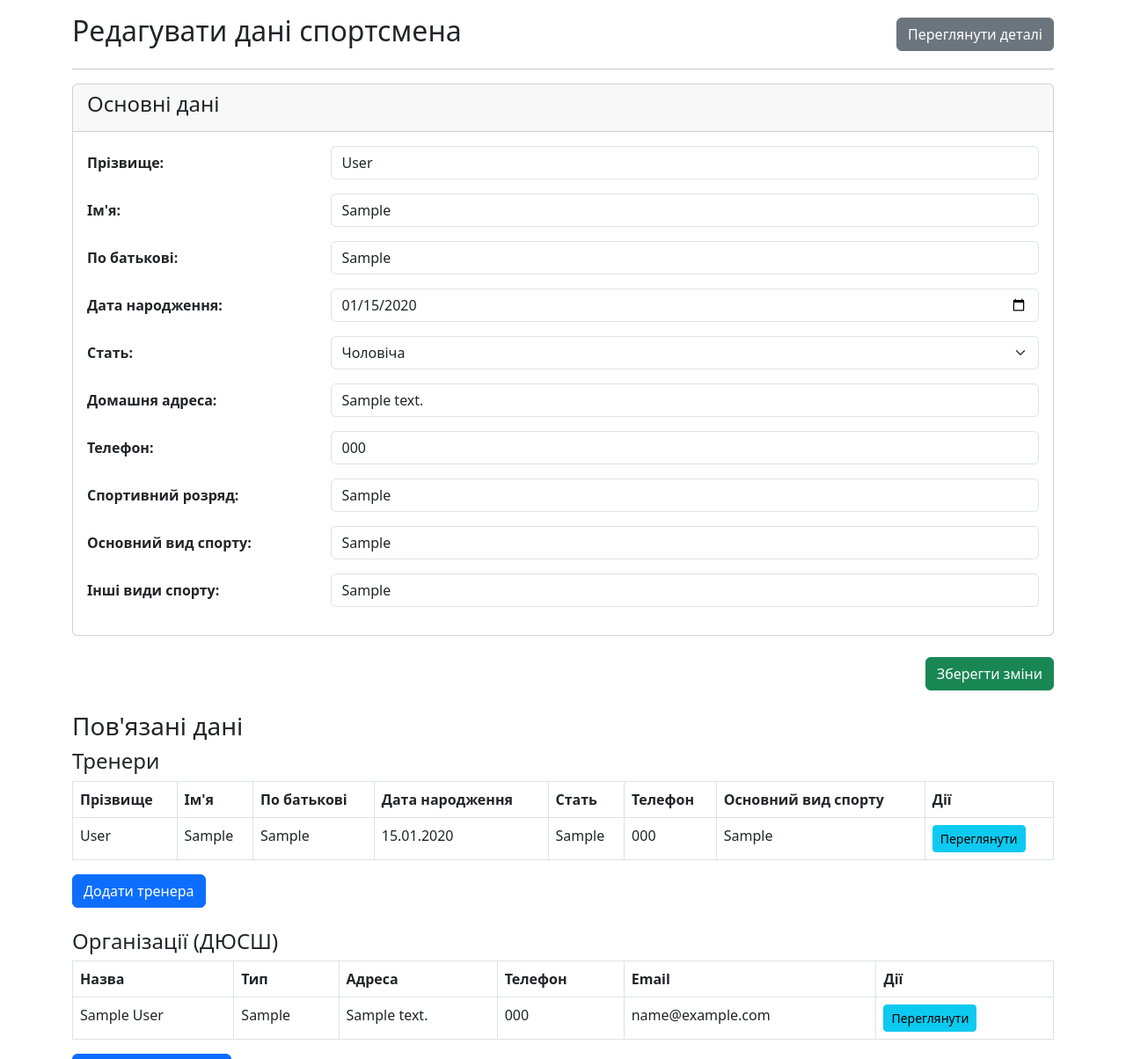
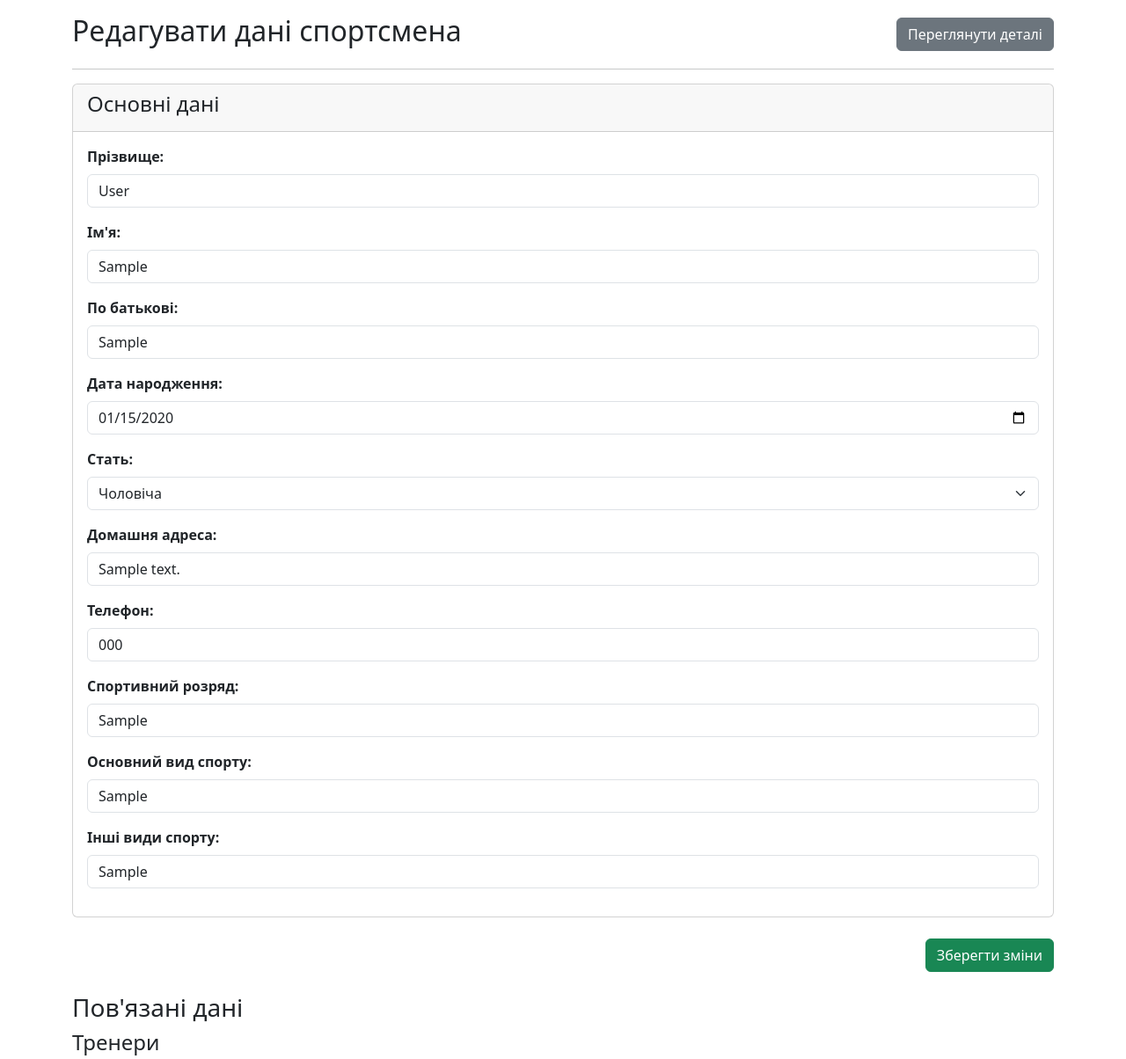
Before and after one commit to YevhenKhomenko/sport-health-accounting, a Django app: page /sportsperson/1/edit/ in a window 1280 px wide. Shown: the part 56-1260 px from the top of the page at 88% size. Run offline with Django 5.2, Linux system fonts and the light colour scheme; a user stored in the database is signed in; tables that the repository leaves empty hold one stand-in row (values such as "Sample post"); some libraries are stand-ins or nearby versions.

Commit message:
working on changes for sportperson editing and filtering

```diff
--- a/accounting/forms.py
+++ b/accounting/forms.py
@@ -32,6 +32,7 @@ class SportspersonSearchForm(forms.Form):
     )
 
 
+
 class SportspersonForm(forms.ModelForm):
     class Meta:
         model = Sportsperson
@@ -47,7 +48,64 @@ class SportspersonForm(forms.ModelForm):
                 ('female', 'Жіноча'),
             )),
         }
+"""
 
+class SportspersonForm(forms.ModelForm):
+    # Додаємо поля для тренерів і організацій як ModelMultipleChoiceField
+    trainers = forms.ModelMultipleChoiceField(
+        queryset=Trainer.objects.all(),
+        required=False,
+        widget=forms.SelectMultiple(attrs={'class': 'form-control'})
+    )
+    organizations = forms.ModelMultipleChoiceField(
+        queryset=Organization.objects.all(),
+        required=False,
+        widget=forms.SelectMultiple(attrs={'class': 'form-control'})
+    )
+
+    class Meta:
+        model = Sportsperson
+        fields = [
+            'last_name', 'first_name', 'patronymic', 'date_of_birth',
+            'gender', 'address', 'phone', 'sports_category',
+            'primary_sport', 'additional_sports', 'trainers', 'organizations'
+        ]
+        widgets = {
+            'last_name': forms.TextInput(attrs={'class': 'form-control'}),
+            'first_name': forms.TextInput(attrs={'class': 'form-control'}),
+            'patronymic': forms.TextInput(attrs={'class': 'form-control'}),
+            'date_of_birth': forms.DateInput(attrs={'type': 'date', 'class': 'form-control'}),
+            'gender': forms.Select(attrs={'class': 'form-select'}),
+            'address': forms.TextInput(attrs={'class': 'form-control'}),
+            'phone': forms.TextInput(attrs={'class': 'form-control'}),
+            'sports_category': forms.TextInput(attrs={'class': 'form-control'}),
+            'primary_sport': forms.TextInput(attrs={'class': 'form-control'}),
+            'additional_sports': forms.TextInput(attrs={'class': 'form-control'}),
+        }
+
+    def __init__(self, *args, **kwargs):
+        super().__init__(*args, **kwargs)
+        # Якщо редагуємо існуючий об'єкт, заповнюємо початкові значення для тренерів та організацій:
+        if self.instance and self.instance.pk:
+            self.fields['trainers'].initial = self.instance.trainers.all()
+            self.fields['organizations'].initial = self.instance.organizations.all()
+
+    def save(self, commit=True):
+        # Зберігаємо основні дані спортсмена
+        sportsperson = super().save(commit=False)
+        if commit:
+            sportsperson.save()
+            # Оновлюємо зв'язки ManyToMany для тренерів та організацій
+            sportsperson.trainers.set(self.cleaned_data['trainers'])
+            sportsperson.organizations.set(self.cleaned_data['organizations'])
+        else:
+            # Якщо commit=False, збереження m2m здійснюється окремо
+            def save_m2m():
+                sportsperson.trainers.set(self.cleaned_data['trainers'])
+                sportsperson.organizations.set(self.cleaned_data['organizations'])
+            self.save_m2m = save_m2m
+        return sportsperson
+"""
 
 class TrainerForm(forms.ModelForm):
     class Meta:
--- a/accounting/templates/accounting/sportperson_form.html
+++ b/accounting/templates/accounting/sportperson_form.html
@@ -3,7 +3,9 @@
 {% block content %}
 <div class="d-flex justify-content-between align-items-center mb-3">
   <h2>Редагувати дані спортсмена</h2>
+  {% if sportsperson %}
     <a href="{% url 'sportsperson_detail' sportsperson.pk %}" class="btn btn-secondary">Переглянути деталі</a>
+  {% endif %}
 </div>
 <hr>
 <!-- Форма редагування основних даних спортсмена -->
@@ -24,89 +26,23 @@
       </ul>
     </div>
   {% endif %}
-
   <div class="card mb-4">
     <div class="card-header">
       <h4>Основні дані</h4>
     </div>
     <div class="card-body">
-        <!-- Прізвище -->
-        <div class="mb-3 row">
-          <label for="{{ form.last_name.id_for_label }}" class="col-sm-3 col-form-label"><strong>Прізвище:</strong></label>
-          <div class="col-sm-9">
-            {{ form.last_name|add_class:"form-control" }}
+      {% for field in form %}
+        <div class="mb-3">
+          <label for="{{ field.id_for_label }}" class="form-label"><strong>{{ field.label }}:</strong></label>
+          {{ field|add_class:"form-control" }}
         </div>
-        </div>
-        <!-- Ім'я -->
-        <div class="mb-3 row">
-          <label for="{{ form.first_name.id_for_label }}" class="col-sm-3 col-form-label"><strong>Ім'я:</strong></label>
-          <div class="col-sm-9">
-            {{ form.first_name|add_class:"form-control" }}
-          </div>
-        </div>
-        <!-- По батькові -->
-        <div class="mb-3 row">
-          <label for="{{ form.patronymic.id_for_label }}" class="col-sm-3 col-form-label"><strong>По батькові:</strong></label>
-          <div class="col-sm-9">
-            {{ form.patronymic|add_class:"form-control" }}
-          </div>
-        </div>
-        <!-- Дата народження -->
-        <div class="mb-3 row">
-          <label for="{{ form.date_of_birth.id_for_label }}" class="col-sm-3 col-form-label"><strong>Дата народження:</strong></label>
-          <div class="col-sm-9">
-            {{ form.date_of_birth|add_class:"form-control" }}
-          </div>
-        </div>
-        <!-- Стать -->
-        <div class="mb-3 row">
-          <label for="{{ form.gender.id_for_label }}" class="col-sm-3 col-form-label"><strong>Стать:</strong></label>
-          <div class="col-sm-9">
-            {{ form.gender|add_class:"form-select" }}
-          </div>
-        </div>
-        <!-- Домашня адреса -->
-        <div class="mb-3 row">
-          <label for="{{ form.address.id_for_label }}" class="col-sm-3 col-form-label"><strong>Домашня адреса:</strong></label>
-          <div class="col-sm-9">
-            {{ form.address|add_class:"form-control" }}
-          </div>
-        </div>
-        <!-- Телефон -->
-        <div class="mb-3 row">
-          <label for="{{ form.phone.id_for_label }}" class="col-sm-3 col-form-label"><strong>Телефон:</strong></label>
-          <div class="col-sm-9">
-            {{ form.phone|add_class:"form-control" }}
-          </div>
-        </div>
-        <!-- Спортивний розряд -->
-        <div class="mb-3 row">
-          <label for="{{ form.sports_category.id_for_label }}" class="col-sm-3 col-form-label"><strong>Спортивний розряд:</strong></label>
-          <div class="col-sm-9">
-            {{ form.sports_category|add_class:"form-control" }}
-          </div>
-        </div>
-        <!-- Основний вид спорту -->
-        <div class="mb-3 row">
-          <label for="{{ form.primary_sport.id_for_label }}" class="col-sm-3 col-form-label"><strong>Основний вид спорту:</strong></label>
-          <div class="col-sm-9">
-            {{ form.primary_sport|add_class:"form-control" }}
-          </div>
-        </div>
-        <!-- Інші види спорту -->
-        <div class="mb-3 row">
-          <label for="{{ form.additional_sports.id_for_label }}" class="col-sm-3 col-form-label"><strong>Інші види спорту:</strong></label>
-          <div class="col-sm-9">
-            {{ form.additional_sports|add_class:"form-control" }}
-          </div>
-        </div>
+      {% endfor %}
     </div>
   </div>
   <div class="mb-4 text-end">
     <button type="submit" class="btn btn-success">Зберегти зміни</button>
   </div>
 </form>
-
 <!-- Блок пов'язаних даних -->
 <h3>Пов'язані дані</h3>
 
--- a/accounting/templates/accounting/sportperson_list.html
+++ b/accounting/templates/accounting/sportperson_list.html
@@ -1,7 +1,7 @@
 <!-- templates/accounting/sportsperson_list.html -->
 {% extends 'accounting/base.html' %}
 {% block content %}
-<h2>Список спортсменів та зручна фільтрація</h2>
+<h2>Список спортсменів</h2>
 
 <!-- Форма фільтрації -->
 <form method="get" class="mb-4">
--- a/accounting/views.py
+++ b/accounting/views.py
@@ -187,7 +187,10 @@ class SportspersonUpdateView(UpdateView):
     model = Sportsperson
     form_class = SportspersonForm
     template_name = 'accounting/sportperson_form.html'
-    success_url = reverse_lazy('sportsperson_list')
+
+    def get_success_url(self):
+        # Повертаємо URL для деталей спортсмена за допомогою його pk
+        return reverse_lazy('sportsperson_detail', kwargs={'pk': self.object.pk})
 
     def form_valid(self, form):
         print("Form is valid. Cleaned data:", form.cleaned_data)
```
Also changed, not shown: 1 other file. Lines whose indentation alone changed are shown as unchanged.
